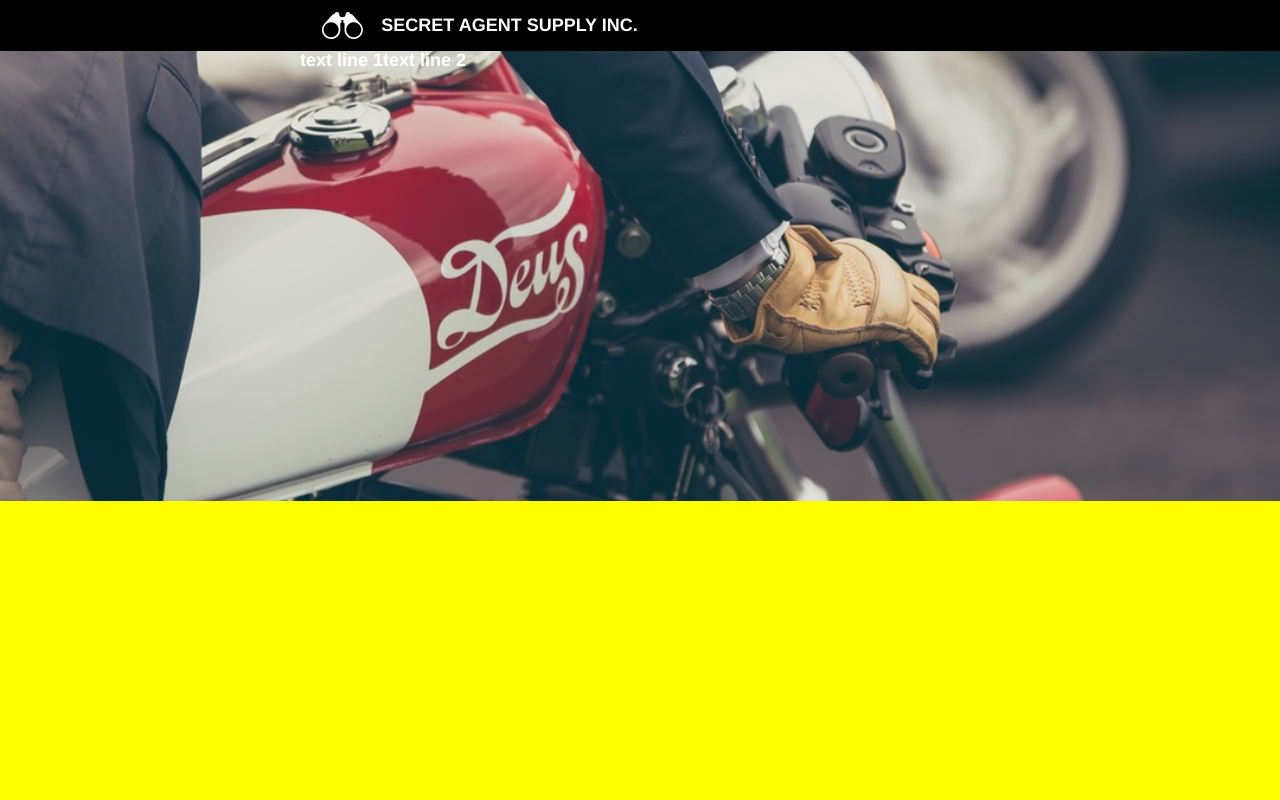
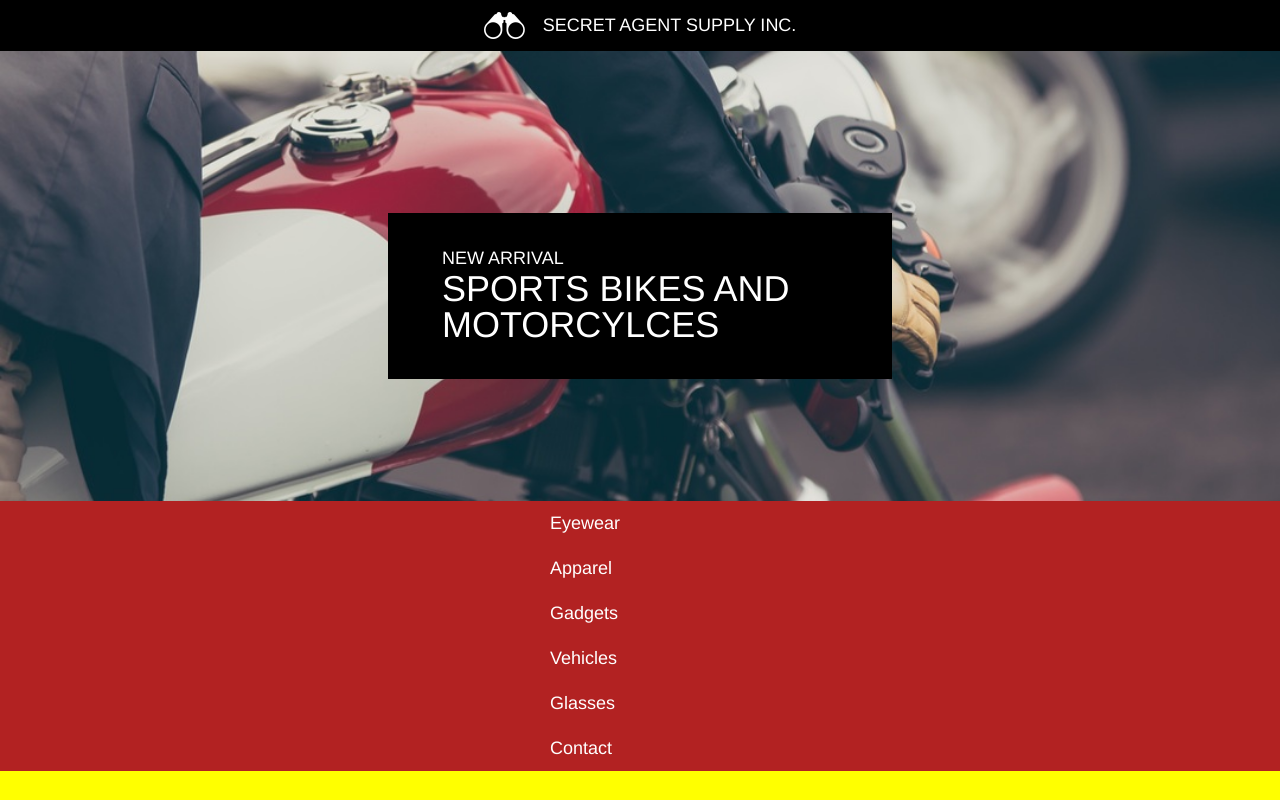
Before and after one commit to gad1380/secretagent, a plain HTML site: page index.html in a window 1280 px wide. Drawn offline with Linux system fonts and the light colour scheme.

Commit message:
I'm frustrated.

```diff
--- a/index.html
+++ b/index.html
@@ -13,7 +13,7 @@
     <div class="container">
       <div class="logo">
         <img src="resources/images/logo.png" style="height: 1.5rem; width: auto">
-        <span id="site-name">SECRET AGENT SUPPLY INC.</span>
+        <span class="site-name">SECRET AGENT SUPPLY INC.</span>
       </div>
     </div>
   </div>
@@ -22,22 +22,51 @@
   <!--Main Banner-->
   <div class="main-banner">
     <div class="container">
-      <div class="banner-notice">
-        <span>text line 1</span>
-        <span>text line 2</span>
+      <div class="banner-container">
+        <div class="banner-text">
+          <h1>NEW ARRIVAL</h1>
+          <h2>SPORTS BIKES AND MOTORCYLCES</h2>
+        </div>
       </div>
     </div>
   </div>
+
   <!--Navigation-->
-  <div></div>
+  <div class="navbar">
+    <div class="container">
+      <h1 class="nav-item">Eyewear</h1>
+      <h1 class="nav-item">Apparel</h1>
+      <h1 class="nav-item">Gadgets</h1>
+      <h1 class="nav-item">Vehicles</h1>
+      <h1 class="nav-item">Glasses</h1>
+      <h1 class="nav-item">Contact</h1>
+    </div>
+  </div>
+
   <!--Product Grid-->
-  <div></div>
+  <div class="product">
+    <div class="container">
+
+    </div>
+  </div>
+
   <!--Location-->
-  <div></div>
+  <div class="location">
+    <div class="container">
+
+    </div>
+  </div>
+
   <!--Hours-->
-  <div></div>
+  <div class="hours">
+    <div class="container">
+
+    </div>
+  </div>
+
   <!--Footer-->
-  <footer></footer>
+  <footer>
+  </footer>
 
 </div>
 
--- a/resources/css/style.css
+++ b/resources/css/style.css
@@ -1,42 +1,84 @@
 html {
   background-color: yellow;
   font-size: 18px;
-  font-weight: bold;
   font-family: helvetica;
   color: white;
 }
 
-.container {
-  display: flex;
-  width: 960px;
-  justify-content: center;
+h1 {
+  font-size: 1rem;
+}
+
+h2 {
+  font-size: 2rem;
 }
 
 .header {
+  display: flex;
   background-color: black;
   width: 100%;
-  justify-content: left;
-  align-items: center;
+  justify-content: center;
+  align-items: left;
 }
 .logo {
   display: inline-flex;
+  justify-content: left;
   align-items: center;
   padding: 0.66rem 0.5rem;
 }
-#site-name {
+.site-name {
   align-items: center;
   padding-left: 1rem;
 }
 
 .main-banner {
+  display: flex;
   background-image: url('../images/moto.jpeg');
   width: 100%;
   height: 25rem;
   background-position: center;
   background-size: cover;
+  justify-content: center;
+  align-items: left;
 }
-.banner-notice {
+.banner-container {
   display: flex;
-  width: 20rem;
+  margin-top: 9rem;
+  background-color: black;
+  width: 28rem;
+  height: auto;
+}
+.banner-text {
+  display: flex;
+  width: auto;
+  padding-top: 2rem;
+  padding-left: 3rem;
+  padding-bottom: 2rem;
+  flex-direction: column;
+}
+.banner-text h1 {
+  padding-bottom: 0.25rem;
+  font-style: bold;
+}
 
+.navbar {
+  display: flex;
+  width: 100%;
+  background-color: firebrick;
+  justify-content: center;
 }
+.nav-item {
+  display: flex;
+  padding: 0.75rem;
+  width: 10rem;
+}
+
+.
+
+
+
+.container {
+  display: flex;
+  width: 960px;
+  justify-content: left;
+}
```
